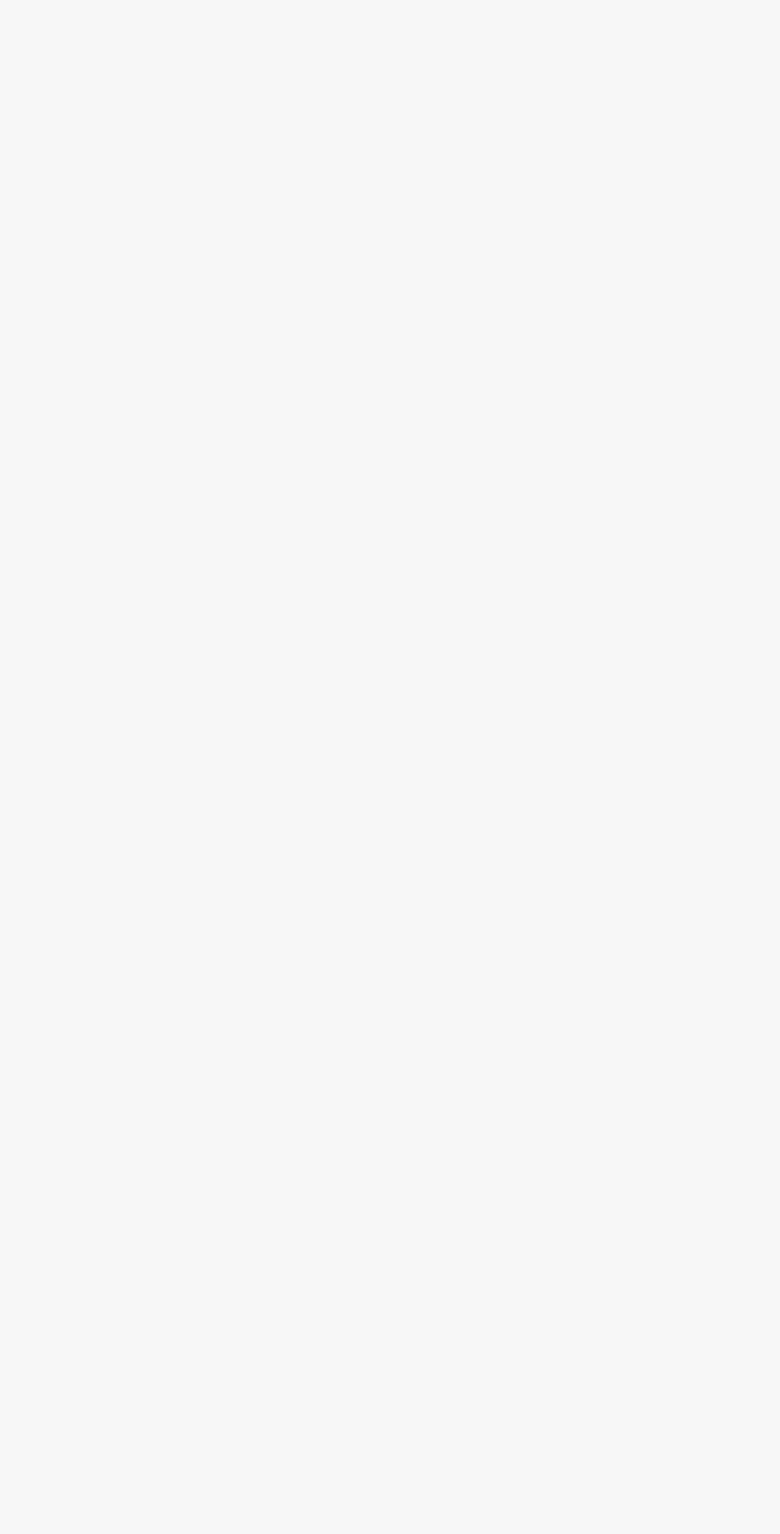
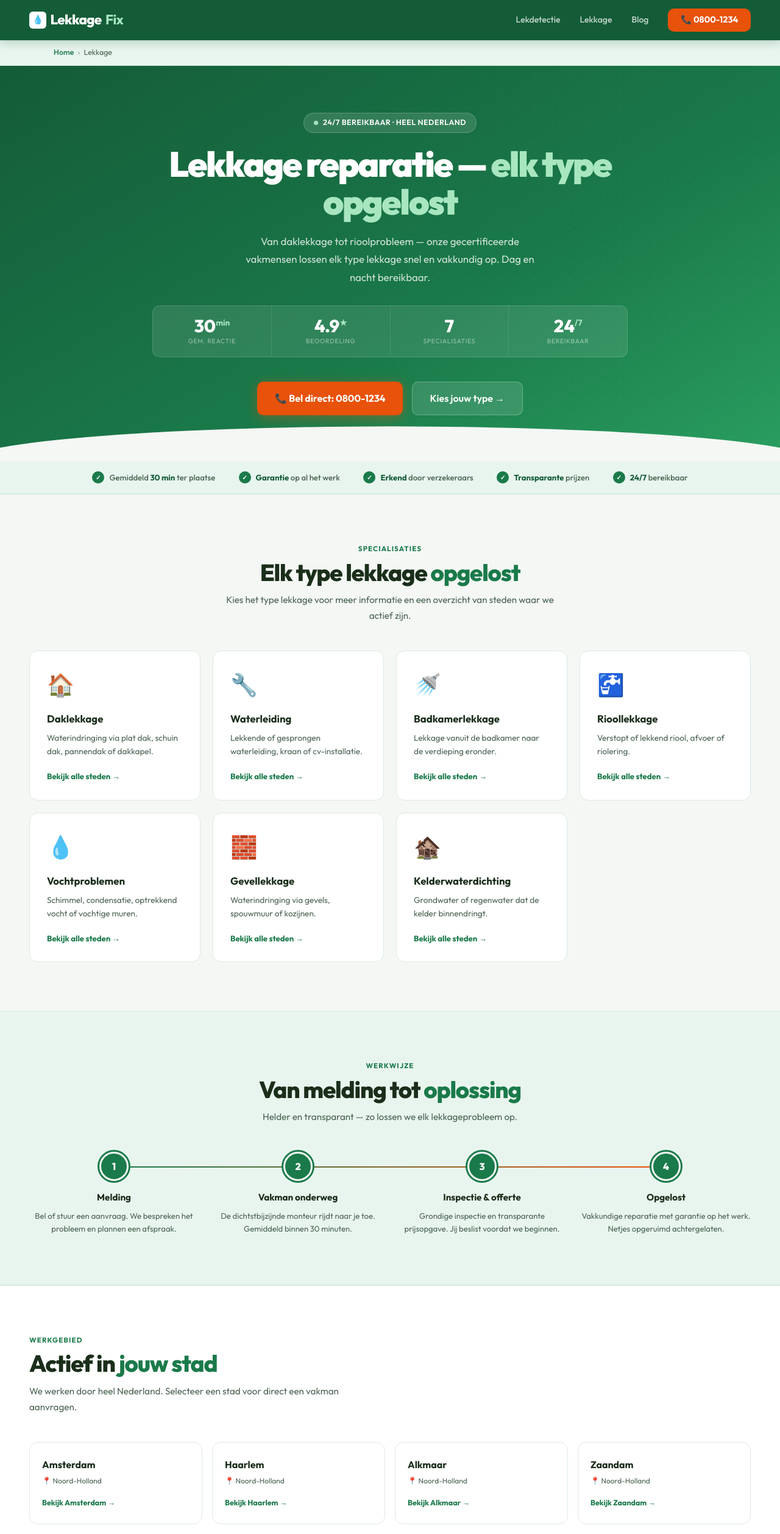
Before and after one commit to SanderKooi/lekkage, a Next.js app: page /lekkage in a window 1280 px wide. Before the commit this address had no page. Shown: the top 2516 px of the page at 61% size. Before the commit the page ends 800 px from the top, so only its background shows below. Built offline with nearby package versions, Linux system fonts and the light colour scheme.

Commit message:
Update index.jsx

```diff
--- a/pages/lekkage/index.jsx
+++ b/pages/lekkage/index.jsx
@@ -1,57 +1,19 @@
 import Head from 'next/head'
-import { useState } from 'react'
-import { lekkageTypes, getType, steden } from '../../data'
-export async function getStaticPaths() {
-  return {
-    paths: lekkageTypes.map(t => ({ params: { type: t.slug } })),
-    fallback: false,
-  }
-}
+import { lekkageTypes, steden } from '../../data'
 
-export async function getStaticProps({ params }) {
-  const type = getType(params.type)
-  if (!type) return { notFound: true }
-  return { props: { type } }
-}
+const topSteden = steden.slice(0, 8)
 
-const reviews = [
-  { naam: 'Martijn V.', stad: 'Amsterdam', tekst: 'Binnen een uur was het probleem gevonden en opgelost. Vakkundig werk voor een eerlijke prijs.', datum: '2 weken geleden' },
-  { naam: 'Sandra K.', stad: 'Rotterdam', tekst: 'Snel gereageerd op mijn melding. Nette monteur, transparante prijsopgave vooraf. Aanrader!', datum: '1 maand geleden' },
-  { naam: 'Peter D.', stad: 'Utrecht', tekst: 'Al weken last van het probleem. LekkageFix vond de echte oorzaak die anderen misten.', datum: '3 weken geleden' },
-]
-
-export default function LekkageType({ type }) {
-  const [openFaq, setOpenFaq] = useState(null)
-  const [submitted, setSubmitted] = useState(false)
-  const topSteden = steden.slice(0, 24)
-
-  const faqs = [
-    { v: `Wat zijn de meest voorkomende oorzaken van ${type.naam.toLowerCase()}?`, a: `De meest voorkomende oorzaken zijn: ${type.oorzaken.join(', ')}.` },
-    { v: 'Hoe snel kunnen jullie komen?', a: 'We streven ernaar zo snel mogelijk bij je te zijn — gemiddeld binnen 30 minuten ter plaatse.' },
-    { v: 'Vergoedt mijn verzekering dit?', a: 'Plotselinge lekkages zijn bij de meeste opstalverzekeringen gedekt. Wij helpen je met de documentatie voor je claim.' },
-    { v: 'Wat kost een reparatie?', a: 'We werken met transparante tarieven en geven altijd een duidelijke prijsopgave voordat we beginnen.' },
-    { v: 'Geven jullie garantie?', a: 'Ja — we staan achter ons werk en geven garantie op alle uitgevoerde reparaties.' },
-    { v: "Werken jullie ook 's nachts?", a: 'Ja, we zijn 24 uur per dag bereikbaar, ook in het weekend en op feestdagen.' },
-  ]
-
+export default function LekkageIndex() {
   return (
     <>
       <Head>
-        <title>{type.naam} – Snel & vakkundig verholpen | LekkageFix</title>
-        <meta name="description" content={`${type.naam} in huis? ${type.omschrijving} LekkageFix helpt snel en vakkundig door heel Nederland. Bel direct voor een afspraak.`} />
-        <link rel="canonical" href={`https://lekkagefix.nl/lekkage/${type.slug}`} />
+        <title>Lekkage reparatie – Alle diensten | LekkageFix</title>
+        <meta name="description" content="Daklekkage, waterleiding, badkamer, riool, vocht, gevel of kelder? LekkageFix repareert elk type lekkage snel en vakkundig door heel Nederland." />
+        <link rel="canonical" href="https://lekkagefix.nl/lekkage" />
         <link rel="preconnect" href="https://fonts.googleapis.com" />
         <link href="https://fonts.googleapis.com/css2?family=Outfit:wght@300;400;500;600;700;800;900&display=swap" rel="stylesheet" />
-        <script type="application/ld+json" dangerouslySetInnerHTML={{ __html: JSON.stringify({
-          "@context": "https://schema.org",
-          "@graph": [
-            { "@type": "Service", "name": type.naam, "provider": { "@type": "LocalBusiness", "name": "LekkageFix", "telephone": "0800-1234", "aggregateRating": { "@type": "AggregateRating", "ratingValue": "4.9", "reviewCount": "2847" } }, "areaServed": "Netherlands" },
-            { "@type": "FAQPage", "mainEntity": faqs.map(f => ({ "@type": "Question", "name": f.v, "acceptedAnswer": { "@type": "Answer", "text": f.a } })) }
-          ]
-        })}} />
       </Head>
 
-      {/* NAV */}
       <nav>
         <a href="/" className="logo"><span className="logo-icon">💧</span>Lekkage<b>Fix</b></a>
         <div className="nav-right">
@@ -62,55 +24,34 @@ export default function LekkageType({ type }) {
         </div>
       </nav>
 
-      {/* BREADCRUMB */}
       <div className="breadcrumb-bar">
         <div className="breadcrumb">
-          <a href="/">Home</a>
-          <span className="breadcrumb-sep">›</span>
-          <a href="/lekkage">Lekkage</a>
-          <span className="breadcrumb-sep">›</span>
-          <span>{type.naam}</span>
+          <a href="/">Home</a><span className="breadcrumb-sep">›</span>
+          <span>Lekkage</span>
         </div>
       </div>
 
-      {/* HERO */}
       <section className="hero">
         <div className="hero-dots" />
-        <div className="hero-inner">
+        <div className="hero-inner" style={{gridTemplateColumns:'1fr',maxWidth:'780px',margin:'0 auto',textAlign:'center'}}>
           <div>
-            <div className="hero-badge-urgency">⚠️ {type.urgentie === 'hoog' ? 'Spoed aanbevolen' : 'Tijdig handelen'}</div>
-            <span className="hero-icon">{type.icon}</span>
-            <h1><em>{type.naam}</em><br/>vakkundig verholpen</h1>
-            <p className="hero-sub">{type.intro}</p>
+            <div className="hero-badge"><span className="pulse" /> 24/7 bereikbaar · heel Nederland</div>
+            <h1>Lekkage reparatie — <em>elk type opgelost</em></h1>
+            <p className="hero-sub" style={{margin:'0 auto 2rem'}}>Van daklekkage tot rioolprobleem — onze gecertificeerde vakmensen lossen elk type lekkage snel en vakkundig op. Dag en nacht bereikbaar.</p>
             <div className="hero-stats">
               <div className="stat-item"><div className="stat-val">30<sup>min</sup></div><div className="stat-key">Gem. reactie</div></div>
               <div className="stat-item"><div className="stat-val">4.9<sup>★</sup></div><div className="stat-key">Beoordeling</div></div>
+              <div className="stat-item"><div className="stat-val">7</div><div className="stat-key">Specialisaties</div></div>
               <div className="stat-item"><div className="stat-val">24<sup>/7</sup></div><div className="stat-key">Bereikbaar</div></div>
-              <div className="stat-item"><div className="stat-val">100<sup>%</sup></div><div className="stat-key">Garantie</div></div>
             </div>
-            <div className="hero-actions">
+            <div className="hero-actions" style={{justifyContent:'center'}}>
               <a href="tel:0800-1234" className="btn-call">📞 Bel direct: 0800-1234</a>
-              <a href="#offerte" className="btn-ghost">Offerte aanvragen →</a>
+              <a href="#diensten" className="btn-ghost">Kies jouw type →</a>
             </div>
-          </div>
-          <div className="form-card" id="offerte">
-            <div className="form-title">Vakman aanvragen</div>
-            <div className="form-sub">{type.naam} · gratis & vrijblijvend</div>
-            <div className="fg"><label>Stad / gemeente</label><input type="text" placeholder="Amsterdam" /></div>
-            <div className="form-row">
-              <div className="fg"><label>Naam</label><input type="text" placeholder="Jan de Vries" /></div>
-              <div className="fg"><label>Telefoon</label><input type="tel" placeholder="06-12345678" /></div>
-            </div>
-            <div className="fg"><label>Beschrijving</label><textarea placeholder={`Beschrijf de ${type.naam.toLowerCase()} kort...`} /></div>
-            <button className={`btn-form${submitted ? ' ok' : ''}`} onClick={() => setSubmitted(true)}>
-              {submitted ? '✓ Aanvraag ontvangen!' : 'Stuur aanvraag →'}
-            </button>
-            <div className="form-trust"><span>🔒 Veilig</span><span>✓ Geen spam</span><span>⚡ Snelle reactie</span></div>
           </div>
         </div>
       </section>
 
-      {/* TRUST BAR */}
       <div className="trust-bar">
         <div className="trust-inner">
           <div className="ti-item"><span className="ti-check">✓</span><span>Gemiddeld <strong>30 min</strong> ter plaatse</span></div>
@@ -121,61 +62,26 @@ export default function LekkageType({ type }) {
         </div>
       </div>
 
-      {/* INTRO */}
-      <section className="section">
+      <section className="section" id="diensten">
         <div className="section-inner">
-          <div style={{display:'grid',gridTemplateColumns:'1.2fr 1fr',gap:'3.5rem',alignItems:'start'}}>
-            <div>
-              <div className="eyebrow">Over dit probleem</div>
-              <h2>Wat is een <em>{type.naam.toLowerCase()}</em>?</h2>
-              <div style={{marginTop:'1.25rem'}}>
-                <p style={{color:'var(--muted)',fontSize:'0.92rem',lineHeight:'1.85',marginBottom:'1rem'}}>{type.intro}</p>
-                <p style={{color:'var(--muted)',fontSize:'0.92rem',lineHeight:'1.85',marginBottom:'1rem'}}>Een {type.naam.toLowerCase()} vraagt om snelle actie. Hoe langer je wacht, hoe groter de schade en hoe hoger de herstelkosten.</p>
-                <p style={{color:'var(--muted)',fontSize:'0.92rem',lineHeight:'1.85'}}>Wij werken met <strong>transparante tarieven</strong> en geven altijd een duidelijke prijsopgave voordat we beginnen.</p>
-              </div>
-            </div>
-            <div style={{background:'var(--green3)',border:'1.5px solid var(--green4)',borderRadius:'16px',padding:'1.75rem'}}>
-              <h3 style={{fontSize:'0.88rem',fontWeight:700,color:'var(--text)',marginBottom:'1.25rem',paddingBottom:'0.75rem',borderBottom:'1px solid var(--green4)'}}>In het kort</h3>
-              {[
-                { num:'30m', label:'Gemiddelde responstijd', sub:'We doen ons best zo snel mogelijk bij je te zijn' },
-                { num:'4.9★', label:'Gemiddelde beoordeling', sub:'Op basis van 2.847 klantreviews' },
-                { num:'✓', label:'Erkend door verzekeraars', sub:'Wij regelen de documentatie voor je claim' },
-                { num:'24/7', label:'Dag en nacht bereikbaar', sub:'Ook weekend en feestdagen' },
-              ].map((item, i) => (
-                <div key={i} style={{display:'flex',alignItems:'center',gap:'1rem',padding:'0.85rem 0',borderBottom: i < 3 ? '1px solid var(--green4)' : 'none'}}>
-                  <div style={{fontSize:'1.6rem',fontWeight:900,color:'var(--green-dark)',lineHeight:1,minWidth:'60px'}}>{item.num}</div>
-                  <div>
-                    <div style={{fontWeight:700,fontSize:'0.85rem',color:'var(--text)',marginBottom:'0.1rem'}}>{item.label}</div>
-                    <div style={{fontSize:'0.8rem',color:'var(--muted)'}}>{item.sub}</div>
-                  </div>
-                </div>
-              ))}
-            </div>
+          <div className="sec-head-center">
+            <div className="eyebrow">Specialisaties</div>
+            <h2>Elk type lekkage <em>opgelost</em></h2>
+            <p className="sec-sub">Kies het type lekkage voor meer informatie en een overzicht van steden waar we actief zijn.</p>
           </div>
-        </div>
-      </section>
-
-      {/* OORZAKEN */}
-      <section className="section section-alt">
-        <div className="section-inner">
-          <div className="sec-head">
-            <div className="eyebrow">Oorzaken</div>
-            <h2>Waardoor ontstaat <em>{type.naam.toLowerCase()}</em>?</h2>
-            <p className="sec-sub">Kennis van de oorzaak is essentieel voor een blijvende oplossing.</p>
-          </div>
-          <div style={{display:'grid',gridTemplateColumns:'repeat(auto-fit,minmax(230px,1fr))',gap:'1.1rem'}}>
-            {type.oorzaken.map((o, i) => (
-              <div key={i} className="svc" style={{cursor:'default'}}>
-                <div className="svc-icon">{['🔍','⚙️','🌧️','🏚️','⏰','🔬'][i % 6]}</div>
-                <h3>Oorzaak {i + 1}</h3>
-                <p>{o}</p>
-              </div>
+          <div className="svc-grid">
+            {lekkageTypes.map(t => (
+              <a key={t.slug} href={`/lekkage/${t.slug}`} className="svc">
+                <div className="svc-icon">{t.icon}</div>
+                <h3>{t.naam}</h3>
+                <p>{t.omschrijving}</p>
+                <div className="svc-cta">Bekijk alle steden →</div>
+              </a>
             ))}
           </div>
         </div>
       </section>
 
-      {/* WERKWIJZE */}
       <section className="section section-alt">
         <div className="section-inner">
           <div className="sec-head-center">
@@ -192,120 +98,38 @@ export default function LekkageType({ type }) {
         </div>
       </section>
 
-      {/* STEDEN */}
-      <section className="section section-alt" id="steden">
+      <section className="section section-white">
         <div className="section-inner">
-          <div style={{display:'grid',gridTemplateColumns:'1fr auto',gap:'3rem',alignItems:'center',marginBottom:'2.5rem',flexWrap:'wrap'}}>
-            <div>
-              <div className="eyebrow">Werkgebied</div>
-              <h2>{type.naam} in <em>jouw stad</em></h2>
-              <p className="sec-sub">Selecteer jouw stad voor specifieke informatie en een directe aanvraag.</p>
-            </div>
-            <div style={{display:'flex',alignItems:'center',gap:'2.5rem',background:'white',borderRadius:'14px',padding:'1.5rem 2rem',border:'1.5px solid var(--border)'}}>
-              {[['46+','Steden'],['12','Provincies'],['24/7','Bereikbaar']].map(([n,l]) => (
-                <div key={l} style={{textAlign:'center'}}>
-                  <div style={{fontSize:'2rem',fontWeight:900,color:'var(--green-dark)',lineHeight:1}}>{n}</div>
-                  <div style={{fontSize:'0.62rem',color:'var(--muted)',textTransform:'uppercase',letterSpacing:'0.07em',marginTop:'0.2rem'}}>{l}</div>
-                </div>
-              ))}
-            </div>
+          <div className="sec-head">
+            <div className="eyebrow">Werkgebied</div>
+            <h2>Actief in <em>jouw stad</em></h2>
+            <p className="sec-sub">We werken door heel Nederland. Selecteer een stad voor direct een vakman aanvragen.</p>
           </div>
-          <div className="steden-grid">
+          <div className="cities-grid">
             {topSteden.map(s => (
-              <a key={s.slug} href={`/lekkage/${type.slug}/${s.slug}`} className="stad-a">
-                <span>📍 {s.naam}</span>
-                <span className="stad-arrow">→</span>
+              <a key={s.slug} href={`/lekdetectie/${s.slug}`} className="city-card">
+                <div className="city-name">{s.naam}</div>
+                <div className="city-prov">📍 {s.provincie}</div>
+                <div className="city-arrow">Bekijk {s.naam} →</div>
               </a>
             ))}
           </div>
           <div style={{display:'flex',justifyContent:'center',marginTop:'1.5rem'}}>
-            <a href="/alle-steden" className="btn-all">Bekijk alle steden →</a>
+            <a href="/lekdetectie" className="btn-all">Alle steden bekijken →</a>
           </div>
         </div>
       </section>
 
-      {/* REVIEWS */}
-      <section className="section section-white">
-        <div className="section-inner">
-          <div className="sec-head-center">
-            <div className="eyebrow">Klantervaringen</div>
-            <h2>Wat klanten zeggen over <em>LekkageFix</em></h2>
-            <p className="sec-sub">4.9 sterren op basis van 2.847 reviews via Google en Trustpilot.</p>
-          </div>
-          <div className="reviews-grid">
-            {reviews.map((r, i) => (
-              <div key={i} className="review">
-                <div className="review-top">
-                  <div className="stars">★★★★★</div>
-                  <div className="review-date">{r.datum}</div>
-                </div>
-                <p className="review-text">"{r.tekst}"</p>
-                <div className="reviewer">
-                  <div className="avatar">{r.naam.split(' ').map(n => n[0]).join('')}</div>
-                  <div>
-                    <div className="rev-name">{r.naam}</div>
-                    <div className="rev-meta">{r.stad} · <span className="verified">✓ geverifieerd</span></div>
-                  </div>
-                </div>
-              </div>
-            ))}
-          </div>
-        </div>
-      </section>
-
-      {/* FAQ */}
-      <section className="section section-alt">
-        <div className="section-inner">
-          <div className="sec-head-center">
-            <div className="eyebrow">Veelgestelde vragen</div>
-            <h2>Alles over <em>{type.naam.toLowerCase()}</em></h2>
-          </div>
-          <div className="faq-grid">
-            {faqs.map((f, i) => (
-              <div key={i} className={`faq-item${openFaq === i ? ' open' : ''}`}>
-                <div className="faq-q" onClick={() => setOpenFaq(openFaq === i ? null : i)}>
-                  {f.v} <span className="faq-arrow">▼</span>
-                </div>
-                <div className="faq-a">{f.a}</div>
-              </div>
-            ))}
-          </div>
-        </div>
-      </section>
-
-      {/* ANDERE TYPES */}
-      <section className="section">
-        <div className="section-inner">
-          <div className="sec-head">
-            <div className="eyebrow">Andere diensten</div>
-            <h2>Meer <em>lekkageproblemen</em></h2>
-            <p className="sec-sub">Wij lossen elk type lekkage op — van daklekkage tot rioolproblemen.</p>
-          </div>
-          <div className="svc-grid">
-            {lekkageTypes.filter(t => t.slug !== type.slug).map(t => (
-              <a key={t.slug} href={`/lekkage/${t.slug}`} className="svc">
-                <div className="svc-icon">{t.icon}</div>
-                <h3>{t.naam}</h3>
-                <p>{t.omschrijving}</p>
-                <div className="svc-cta">Meer informatie →</div>
-              </a>
-            ))}
-          </div>
-        </div>
-      </section>
-
-      {/* BOTTOM CTA */}
       <div className="bottom-cta">
-        <div className="eyebrow" style={{color:'#a8e6c0'}}>{type.naam} — direct geholpen</div>
-        <h2 style={{color:'white'}}>{type.naam}? Wacht niet te lang.</h2>
+        <div className="eyebrow" style={{color:'#a8e6c0'}}>Direct geholpen</div>
+        <h2 style={{color:'white'}}>Lekkage? Wacht niet te lang.</h2>
         <p>Hoe eerder je belt, hoe kleiner de schade. Onze vakmensen staan voor je klaar.</p>
         <div className="cta-btns">
           <a href="tel:0800-1234" className="btn-call">📞 Bel nu: 0800-1234</a>
-          <a href="#offerte" className="btn-white-ghost">Offerte aanvragen</a>
+          <a href="/" className="btn-white-ghost">Gratis offerte aanvragen</a>
         </div>
       </div>
 
-      {/* FOOTER */}
       <footer>
         <div className="footer-top">
           <div>
@@ -318,14 +142,14 @@ export default function LekkageType({ type }) {
           </div>
           <div className="footer-col">
             <h4>Steden</h4>
-            {steden.slice(0,5).map(s => <a key={s.slug} href={`/lekkage/${type.slug}/${s.slug}`}>{s.naam}</a>)}
-            <a href="/alle-steden">Alle steden →</a>
+            {topSteden.slice(0,5).map(s => <a key={s.slug} href={`/lekdetectie/${s.slug}`}>{s.naam}</a>)}
+            <a href="/lekdetectie">Alle steden →</a>
           </div>
           <div className="footer-col">
             <h4>Contact</h4>
             <a href="tel:0800-1234">0800-1234 (24/7)</a>
             <a href="mailto:info@lekkagefix.nl">info@lekkagefix.nl</a>
-            <a href="#offerte">Gratis offerte</a>
+            <a href="/">Gratis offerte</a>
             <a href="/blog">Blog & tips</a>
           </div>
         </div>
```
